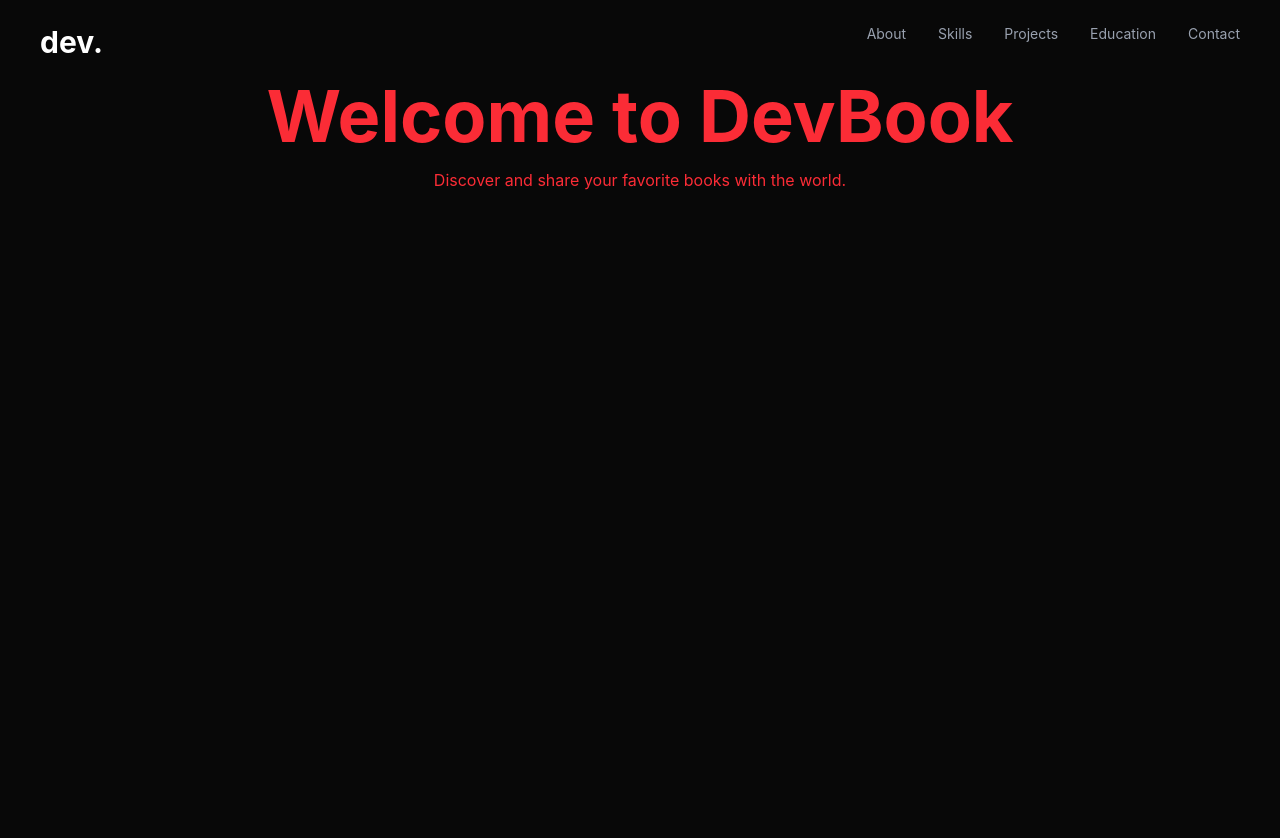
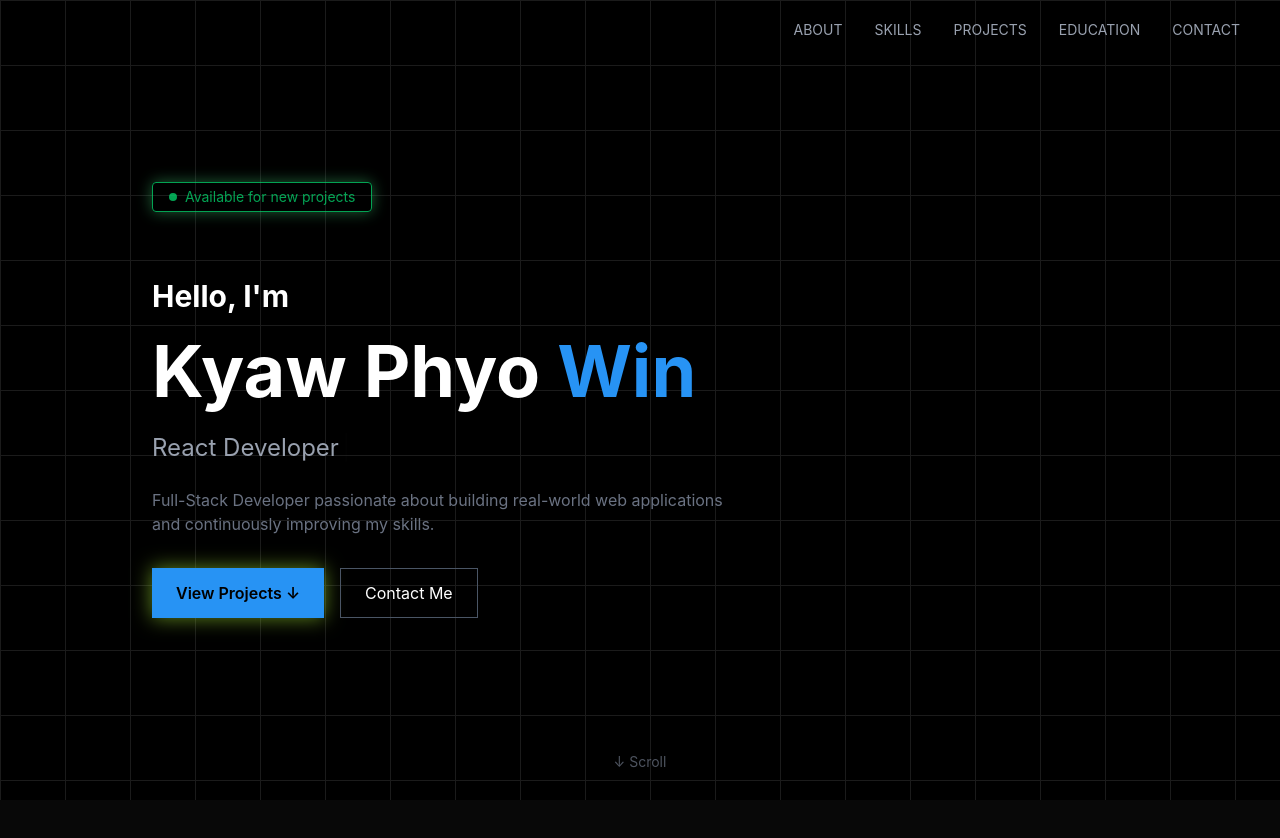
Before and after one commit to kyawphyo-dev/kyawphyowin.dev, a React (Vite) app: page / in a window 1280 px wide. Shown: the top 838 px of the page. After the commit the page ends 800 px from the top, so only its background shows below. Built offline with nearby package versions, Linux system fonts and the light colour scheme.

Commit message:
herosection

```diff
--- a/index.html
+++ b/index.html
@@ -5,6 +5,10 @@
     <link rel="icon" type="image/svg+xml" href="/favicon.svg" />
     <meta name="viewport" content="width=device-width, initial-scale=1.0" />
     <title>my-portfolio</title>
+    <link
+      href="https://fonts.googleapis.com/css2?family=Inter:wght@300;400;500&family=Space+Grotesk:wght@400;600;700&display=swap"
+      rel="stylesheet"
+    />
   </head>
   <body class="bg-bg text-gray-300">
     <div id="root"></div>
--- a/package.json
+++ b/package.json
@@ -11,9 +11,11 @@
   },
   "dependencies": {
     "@tailwindcss/vite": "^4.2.2",
+    "framer-motion": "^12.38.0",
     "react": "^19.2.4",
     "react-dom": "^19.2.4",
-    "react-router-dom": "^7.13.1"
+    "react-router-dom": "^7.13.1",
+    "react-simple-typewriter": "^5.0.1"
   },
   "devDependencies": {
     "@eslint/js": "^9.39.4",
--- a/src/components/Navbar.jsx
+++ b/src/components/Navbar.jsx
@@ -5,7 +5,7 @@ export default function Navbar() {
 
   useEffect(() => {
     const handleScroll = () => {
-      setScrolled(window.scrollY > 100);
+      setScrolled(window.scrollY > 50);
     };
 
     window.addEventListener("scroll", handleScroll);
@@ -14,23 +14,25 @@ export default function Navbar() {
 
   return (
     <nav
-      className={`fixed top-0 w-full flex justify-between px-10 py-6 z-50 transition-all duration-300
+      className={`fixed top-0 w-full flex justify-between px-10 py-5 z-50 transition-all duration-100
         ${
-          scrolled
-            ? "border-b border-[#00f0ff33] bg-black/30 backdrop-blur-md"
-            : ""
-        }`}
+          scrolled ? "border-b border-[#292929] bg-bg backdrop-blur-lg " : ""
+        }, `}
     >
-      <h1 className="text-white text-3xl font-bold cursor-pointer">
-        dev<span className="text-neonBlue">.</span>
-      </h1>
+      <h1 className="text-white text-3xl font-bold cursor-pointer"></h1>
 
-      <ul className="flex gap-8 text-sm text-gray-400">
-        <li className="hover:text-neonBlue cursor-pointer">About</li>
-        <li className="hover:text-neonBlue cursor-pointer">Skills</li>
-        <li className="hover:text-neonBlue cursor-pointer">Projects</li>
-        <li className="hover:text-neonBlue cursor-pointer">Education</li>
-        <li className="hover:text-neonBlue cursor-pointer">Contact</li>
+      <ul className="flex gap-8 text-sm text-gray-400 items-center">
+        <li className="hover:text-primary cursor-pointer transition">ABOUT</li>
+        <li className="hover:text-primary cursor-pointer transition">SKILLS</li>
+        <li className="hover:text-primary cursor-pointer transition">
+          PROJECTS
+        </li>
+        <li className="hover:text-primary cursor-pointer transition">
+          EDUCATION
+        </li>
+        <li className="hover:text-primary cursor-pointer transition">
+          CONTACT
+        </li>
       </ul>
     </nav>
   );
--- a/src/index.css
+++ b/src/index.css
@@ -4,21 +4,21 @@
 @theme {
   /* Backgrounds */
   --color-bg: #080808; /* Dark charcoal  */
-  --color-card: #; /* white */
+  --color-card: oklch(0.18 0.02 250); /* white */
 
   /* Text */
-  --color-text: oklch(20% 0.02 260); /* slate-900 */
-  --color-text-muted: oklch(50% 0.02 260); /* slate-600 */
+  --color-text: oklch(0.92 0.01 260); /* slate-900 */
+  --color-text-muted: oklch(0.65 0.02 260); /* slate-600 */
 
   /* Borders */
-  --color-border: oklch(90% 0.01 250); /* slate-200 */
+  --color-border: oklch(0.30 0.02 250); /* slate-200 */
 
   /* Primary theme */
-  --color-primary: oklch(50% 0.22 260); /* blue */
-  --color-primary-hover: oklch(40% 0.22 260);
+  --color-primary: #2793F4; /* blue */
+  --color-primary-hover: #074B87;
 
   /* Secondary theme */
-  --color-secondary: oklch(70% 0.15 35); /* orange */
+  --color-secondary:oklch(0.25 0.02 250); /* orange */
 
   /* Status colors */
   --color-success: oklch(70% 0.18 145); /* green */
@@ -59,3 +59,5 @@
     rgba(88, 28, 135, 0.9)
   );
 }
+
+/*Background Grid Animation */
--- a/src/layouts/Layout.jsx
+++ b/src/layouts/Layout.jsx
@@ -1,13 +1,22 @@
 import React from "react";
 import { Outlet } from "react-router-dom";
 import Navbar from "../components/Navbar";
+import { AnimatePresence, motion } from "framer-motion";
 
 export default function Layout() {
   return (
     <div className="min-h-screen bg-bg">
       <Navbar />
-
-      <Outlet />
+      <AnimatePresence mode="wait">
+        <motion.div
+          initial={{ opacity: 0, y: 10 }}
+          animate={{ opacity: 1, y: 0 }}
+          exit={{ opacity: 0, y: -10 }}
+          transition={{ duration: 0.3 }}
+        >
+          <Outlet />
+        </motion.div>
+      </AnimatePresence>
     </div>
   );
 }
--- a/src/sections/Hero.jsx
+++ b/src/sections/Hero.jsx
@@ -1,14 +1,73 @@
-import React from "react";
+import { motion } from "framer-motion";
+import { Typewriter } from "react-simple-typewriter";
 
 export default function Hero() {
   return (
-    <div className="bg-bg">
-      <h1 className="text-7xl font-bold text-center text-red-500 mt-20">
-        Welcome to DevBook
-      </h1>
-      <p className="text-center text-red-500 mt-4">
-        Discover and share your favorite books with the world.
-      </p>
-    </div>
+    <section className="relative min-h-screen flex items-center justify-center bg-black text-white overflow-hidden">
+      {/* ✅ Background (separate layer) */}
+      <div className="absolute inset-0 z-0 bg-[linear-gradient(#444_1px,transparent_1px),linear-gradient(to_right,#444_1px,transparent_1px)] bg-[size:65px_65px] opacity-40"></div>
+
+      {/* ✅ Content (NOT inside background) */}
+      <div className="relative z-10 max-w-5xl w-full px-6">
+        {/* Badge */}
+        <p
+          className="text-green-400 border border-green-400 rounded-sm inline-flex items-center gap-2 px-4 py-1 text-sm mb-6
+                     shadow-[0_0_15px_rgba(74,222,128,0.6)] transition duration-300 animate-pulse"
+        >
+          <span
+            className="w-2 h-2 bg-green-400 rounded-full
+                    "
+          ></span>
+          Available for new projects
+        </p>
+
+        {/* Name */}
+        <motion.h1
+          initial={{ opacity: 0, y: 50 }}
+          animate={{ opacity: 1, y: 0 }}
+          transition={{ duration: 2, ease: "easeOut" }}
+          className="text-7xl font-bold leading-tight"
+        >
+          <span className="text-3xl">Hello, I'm</span> <br />
+          <span className="text-white">Kyaw Phyo</span>{" "}
+          <span className="text-primary">Win</span>
+        </motion.h1>
+
+        {/* Typing */}
+        <h2 className="text-xl md:text-2xl mt-4 text-gray-400">
+          <Typewriter
+            words={[
+              "Full-Stack Developer",
+              "React Developer",
+              "Laravel Developer",
+              "Next.js Developer",
+            ]}
+            loop
+            cursor
+          />
+        </h2>
+
+        {/* Description */}
+        <p className="mt-6 max-w-xl text-gray-500">
+          Full-Stack Developer passionate about building real-world web
+          applications and continuously improving my skills.
+        </p>
+
+        {/* Buttons */}
+        <div className="mt-8 flex gap-4">
+          <button className="bg-primary text-black px-6 py-3 font-semibold hover:scale-105 transition shadow-[0_0_20px_rgba(163,230,53,0.6)]">
+            View Projects ↓
+          </button>
+          <button className="border border-gray-600 px-6 py-3 hover:bg-white hover:text-black transition">
+            Contact Me
+          </button>
+        </div>
+
+        {/* Scroll */}
+      </div>
+      <div className="absolute bottom-7 left-1/2 transform -translate-x-1/2 text-gray-500 text-sm animate-pulse">
+        ↓ Scroll
+      </div>
+    </section>
   );
 }
```
Also changed, not shown: 1 other file (tests, documents, lock files or other folders).
